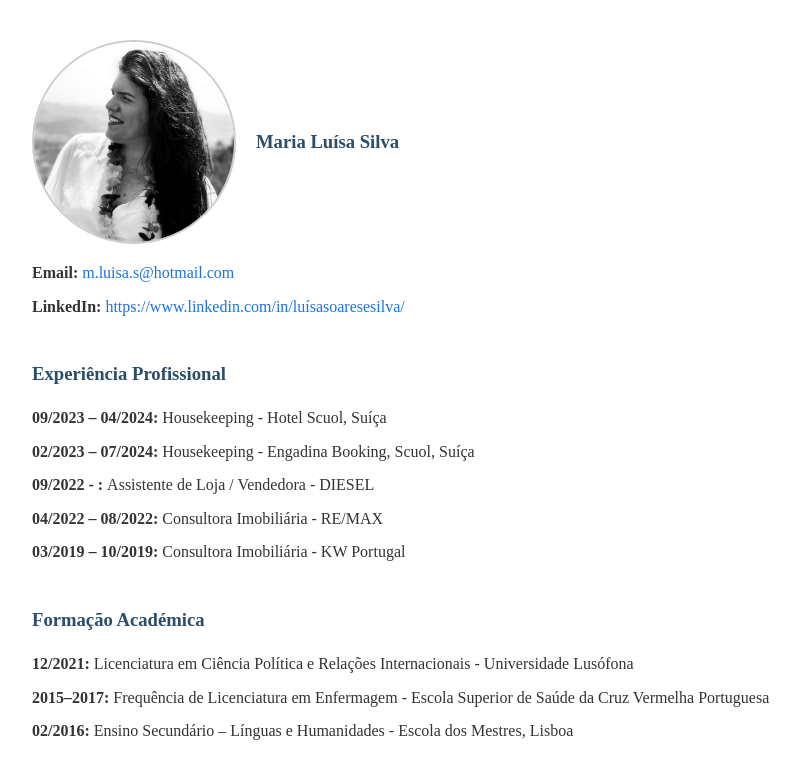
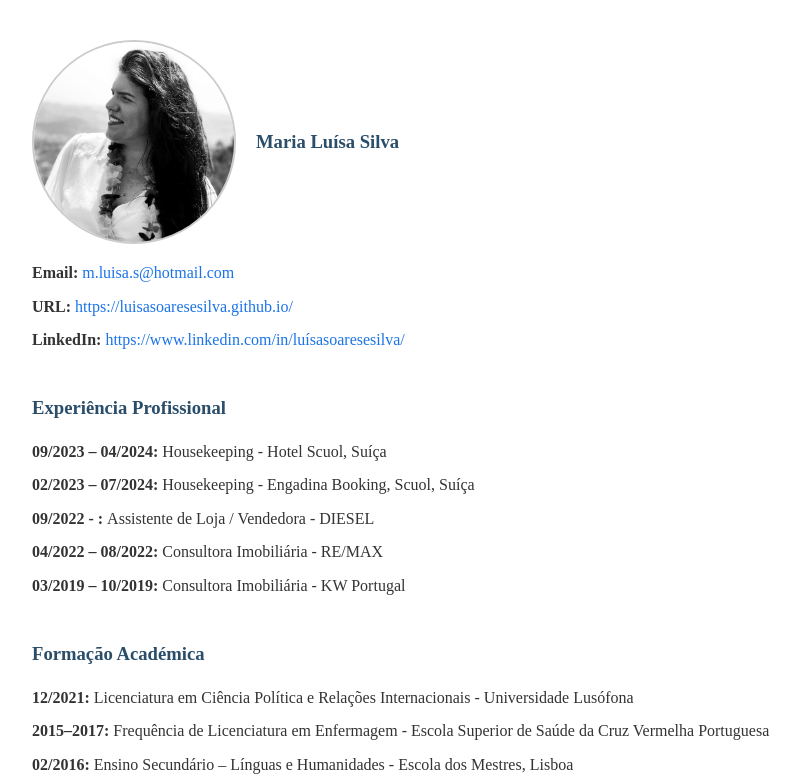
Before and after one commit to luisasoaresesilva/luisasoaresesilva.github.io, a plain HTML site: page index.html in a window 1280 px wide. Shown: the top 781 px of the page, without its empty margins (8-809 px from the left). Drawn offline with Linux system fonts and the light colour scheme.

Commit message:
Update index.html

```diff
--- a/index.html
+++ b/index.html
@@ -54,6 +54,7 @@
 
     <ul>
         <li><strong>Email:</strong> <a href="mailto:m.luisa.s@hotmail.com">m.luisa.s@hotmail.com</a></li>
+        <li><strong>URL:</strong> <a href="https://luisasoaresesilva.github.io/" target="_blank">https://luisasoaresesilva.github.io/</a></li>
         <li><strong>LinkedIn:</strong> <a href="https://www.linkedin.com/in/luísasoaresesilva/" target="_blank">https://www.linkedin.com/in/luísasoaresesilva/</a></li>
     </ul>
 
```
